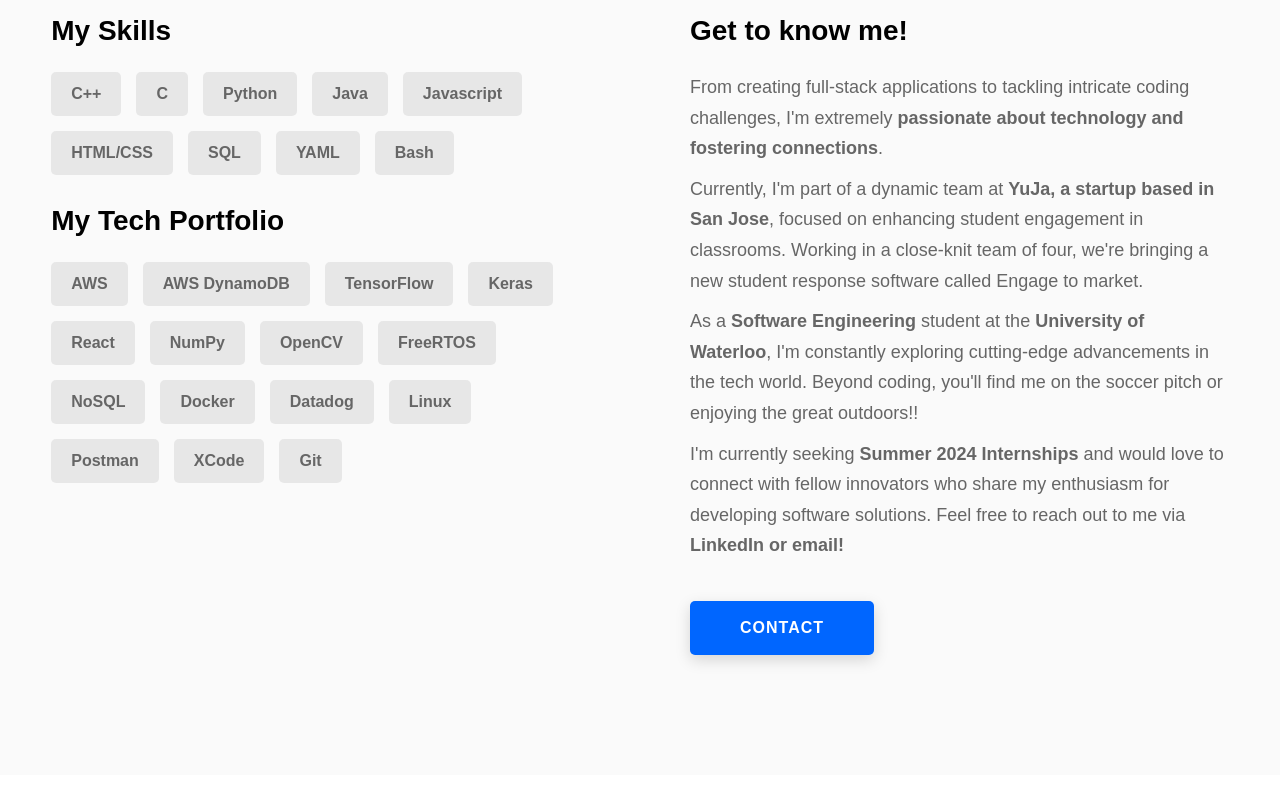
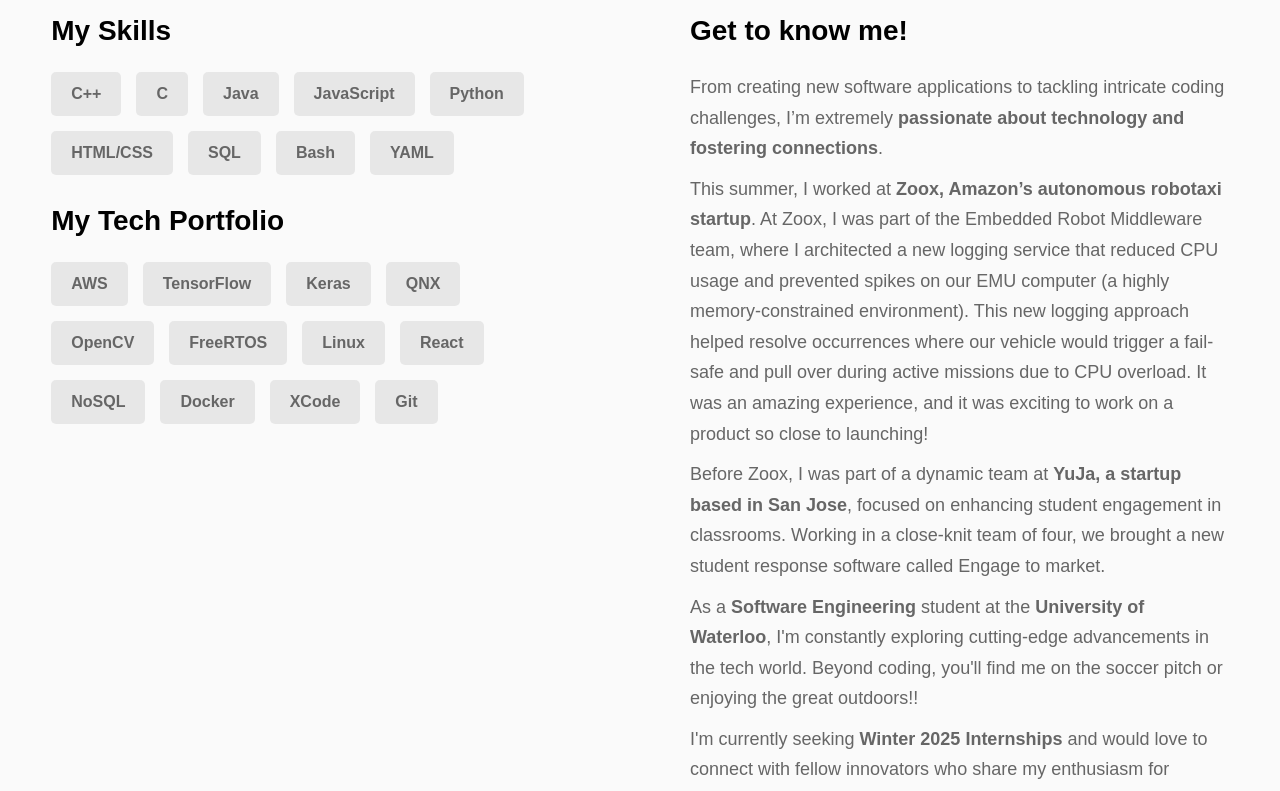
Before and after one commit to TaranGilll/my-website, a React (Create React App) app: page / in a window 1280 px wide. Shown: the part 1060-1851 px from the top of the page. Built offline with nearby package versions, Linux system fonts and the light colour scheme; a web font is replaced by a local one.

Commit message:
Updated About Me Section

```diff
--- a/src/components/AboutMe.js
+++ b/src/components/AboutMe.js
@@ -1,9 +1,31 @@
-import '../App.css';
+import "../App.css";
 
 export default function AboutMe() {
-
-  const skills = ["C++", "C", "Python", "Java", "Javascript", "HTML/CSS", "SQL", "YAML", "Bash"];
-  const technologies = ["AWS", "AWS DynamoDB", "TensorFlow", "Keras", "React", "NumPy", "OpenCV", "FreeRTOS", "NoSQL", "Docker", "Datadog", "Linux", "Postman", "XCode", "Git"];
+  const skills = [
+    "C++",
+    "C",
+    "Java",
+    "JavaScript",
+    "Python",
+    "HTML/CSS",
+    "SQL",
+    "Bash",
+    "YAML",
+  ];
+  const technologies = [
+    "AWS",
+    "TensorFlow",
+    "Keras",
+    "QNX",
+    "OpenCV",
+    "FreeRTOS",
+    "Linux",
+    "React",
+    "NoSQL",
+    "Docker",
+    "XCode",
+    "Git",
+  ];
 
   return (
     <section id="about" className="about sec-pad">
@@ -16,44 +38,77 @@ export default function AboutMe() {
           <div className="about__content-skills">
             <h3 className="about__content-title">My Skills</h3>
             <div className="skills">
-              {skills.map(element =>
-                <div className="skills__skill" key={element}>{element}</div>
-              )}
+              {skills.map((element) => (
+                <div className="skills__skill" key={element}>
+                  {element}
+                </div>
+              ))}
             </div>
-            <h3 className="about__content-title" style={{marginTop: "10px"}}>My Tech Portfolio</h3>
+            <h3 className="about__content-title" style={{ marginTop: "10px" }}>
+              My Tech Portfolio
+            </h3>
             <div className="skills">
-              {technologies.map(element =>
-                <div className="skills__skill" key={element}>{element}</div>
-              )}
+              {technologies.map((element) => (
+                <div className="skills__skill" key={element}>
+                  {element}
+                </div>
+              ))}
             </div>
           </div>
 
           <div className="about__content-main">
-            <h3 className='about__content-title'>Get to know me!</h3>
+            <h3 className="about__content-title">Get to know me!</h3>
             <div className="about__content-details">
               <p className="about__content-details-para">
-                From creating full-stack applications to tackling intricate coding challenges, I'm extremely <strong>passionate about technology and fostering connections</strong>.
+                From creating new software applications to tackling intricate
+                coding challenges, I’m extremely{" "}
+                <strong>
+                  passionate about technology and fostering connections
+                </strong>
+                .
               </p>
               <p className="about__content-details-para">
-                Currently, I'm part of a dynamic team at <strong>YuJa, a startup based in San Jose</strong>, focused on
-                enhancing student engagement in classrooms. Working in a close-knit team of four,
-                we're bringing a new student response software called Engage to market.
+                This summer, I worked at{" "}
+                <strong>Zoox, Amazon’s autonomous robotaxi startup</strong>. At
+                Zoox, I was part of the Embedded Robot Middleware team, where I
+                architected a new logging service that reduced CPU usage and
+                prevented spikes on our EMU computer (a highly
+                memory-constrained environment). This new logging approach
+                helped resolve occurrences where our vehicle would trigger a
+                fail-safe and pull over during active missions due to CPU
+                overload. It was an amazing experience, and it was exciting to
+                work on a product so close to launching!
               </p>
               <p className="about__content-details-para">
-                As a <strong>Software Engineering</strong> student at the <strong>University of Waterloo</strong>,
-                I'm constantly exploring cutting-edge advancements in the tech world.
-                Beyond coding, you'll find me on the soccer pitch or enjoying the great outdoors!!
+                Before Zoox, I was part of a dynamic team at{" "}
+                <strong>YuJa, a startup based in San Jose</strong>, focused on
+                enhancing student engagement in classrooms. Working in a
+                close-knit team of four, we brought a new student response
+                software called Engage to market.
               </p>
               <p className="about__content-details-para">
-                I'm currently seeking <strong>Summer 2024 Internships</strong> and would love to connect
-                with fellow innovators who share my enthusiasm for developing software solutions.
-                Feel free to reach out to me via <strong>LinkedIn or email!</strong>
+                As a <strong>Software Engineering</strong> student at the{" "}
+                <strong>University of Waterloo</strong>, I'm constantly
+                exploring cutting-edge advancements in the tech world. Beyond
+                coding, you'll find me on the soccer pitch or enjoying the great
+                outdoors!!
+              </p>
+              <p className="about__content-details-para">
+                I'm currently seeking <strong>Winter 2025 Internships</strong>{" "}
+                and would love to connect with fellow innovators who share my
+                enthusiasm for developing software solutions. Feel free to reach
+                out to me via <strong>LinkedIn or email!</strong>
               </p>
             </div>
-            <a href="./#contact" className="btn btn--med btn--theme dynamicBgClr">Contact</a>
+            <a
+              href="./#contact"
+              className="btn btn--med btn--theme dynamicBgClr"
+            >
+              Contact
+            </a>
           </div>
         </div>
       </div>
     </section>
-  )
-};
+  );
+}
--- a/src/components/HomePage.js
+++ b/src/components/HomePage.js
@@ -11,7 +11,7 @@ export default function HomePage() {
 
                         <div className="home-hero__info">
                             <p className="text-primary">
-                                I'm a <strong>Software Engineer</strong> interested in cloud computing, machine learning, and autonomous systems!
+                                I'm a <strong>Software Engineer</strong> interested in robotics, machine learning, and autonomous systems!
                             </p>
                         </div>
                     </div>
```
